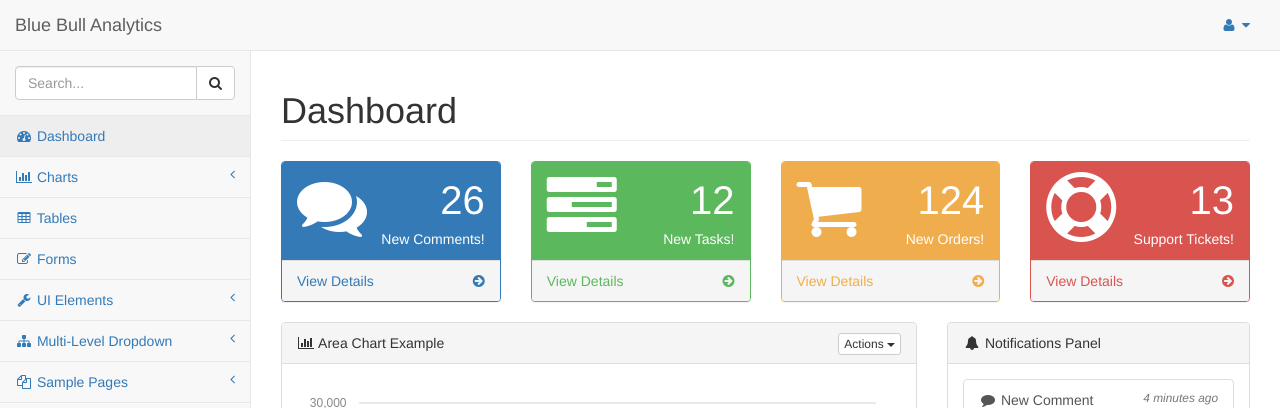
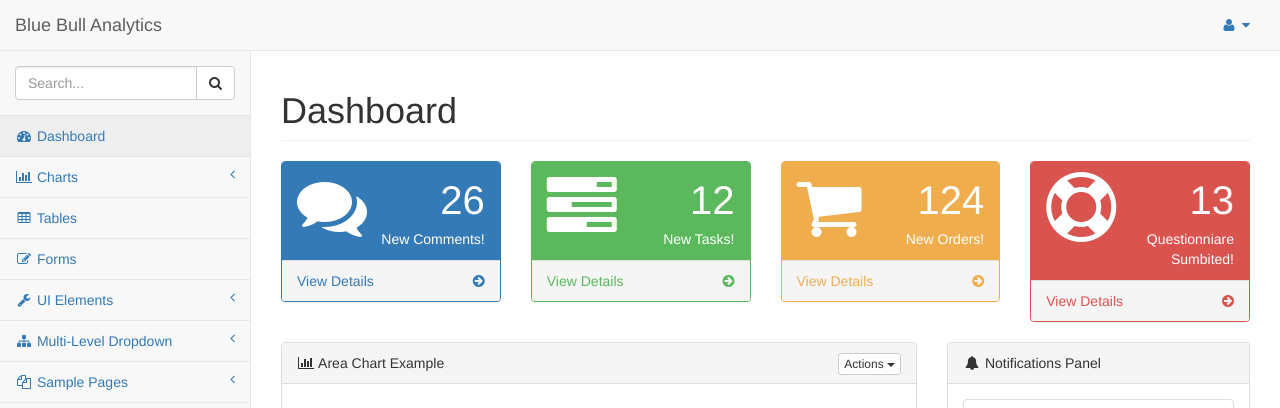
Before and after one commit to blue-bull-analytics/blue-bull-analytics.github.io, a plain HTML site: page pages/index.html in a window 1280 px wide. Shown: the top 408 px of the page. Drawn offline with Linux system fonts and the light colour scheme.

Commit message:
Change Dashboard

```diff
--- a/pages/index.html
+++ b/pages/index.html
@@ -258,7 +258,7 @@
                                 </div>
                                 <div class="col-xs-9 text-right">
                                     <div class="huge">13</div>
-                                    <div>Support Tickets!</div>
+                                    <div>Questionniare Sumbited!</div>
                                 </div>
                             </div>
                         </div>
```
